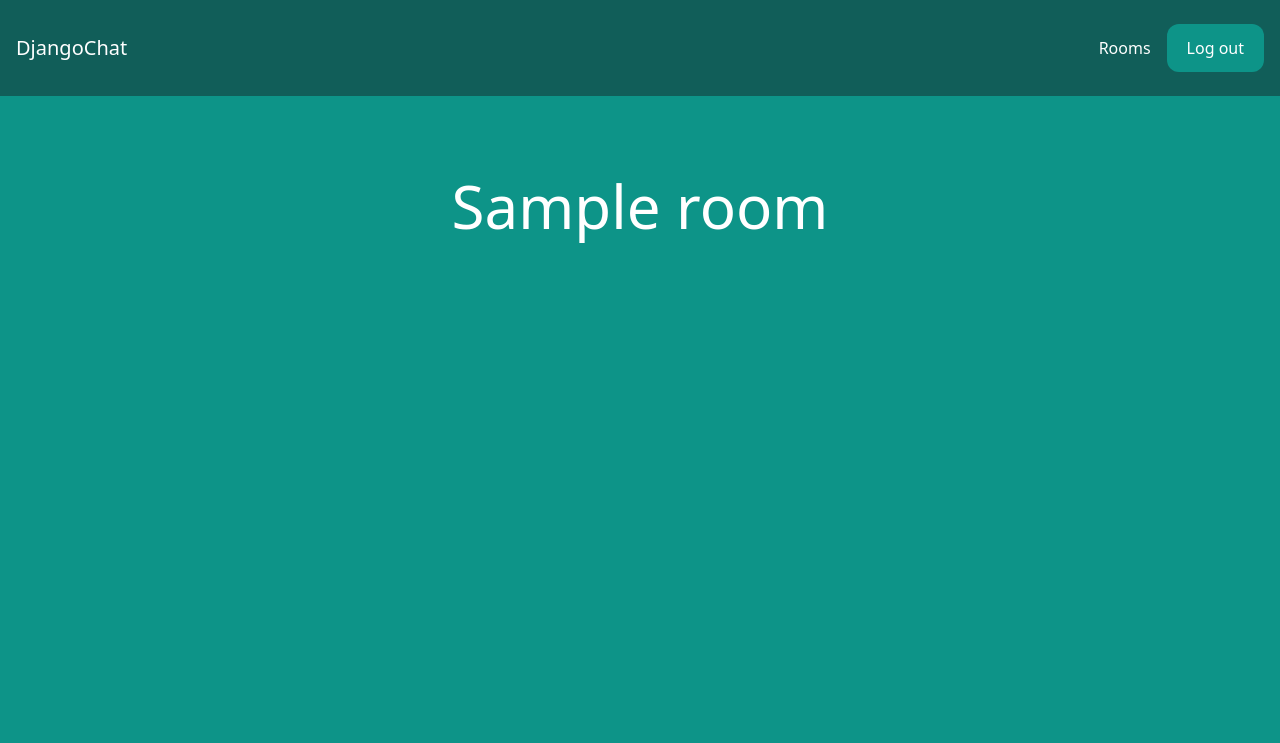
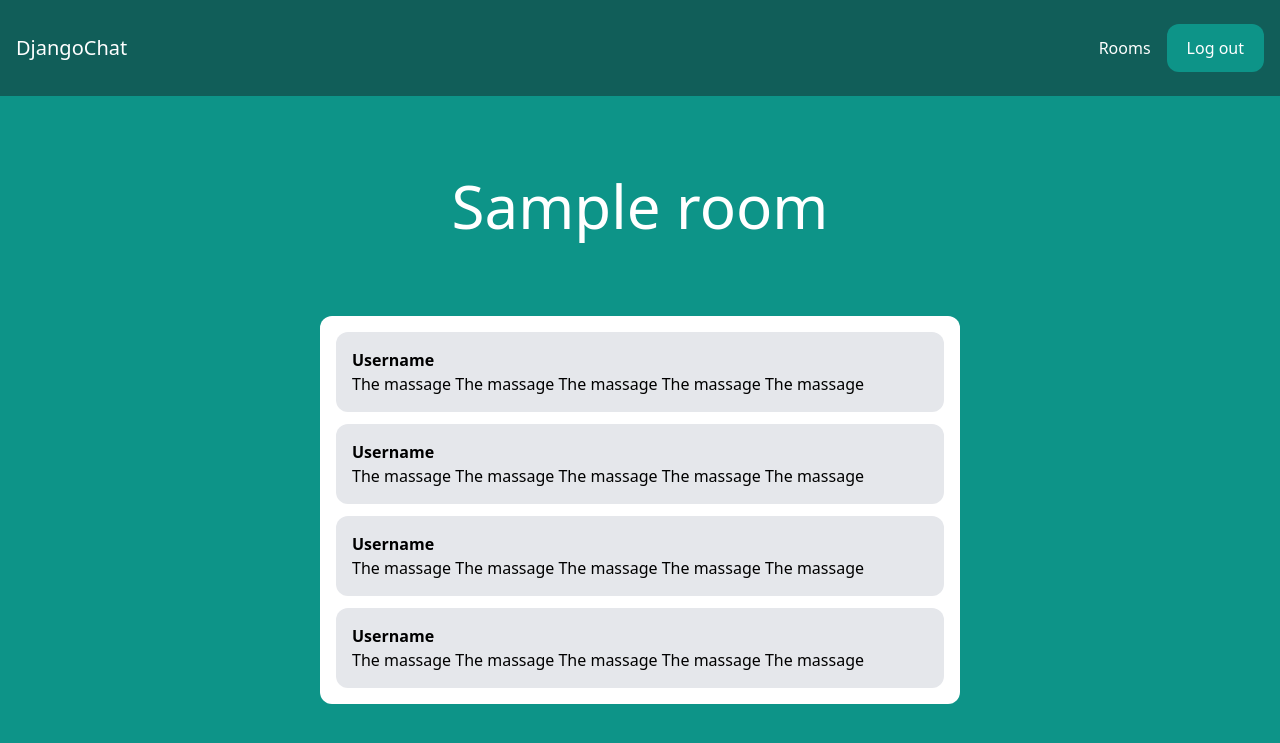
Before and after one commit to dawmro/django_chat, a Django app: a page that uses django_chat/room/templates/room/room.html in a window 1280 px wide. Shown: the top 743 px of the page. Run offline with Django 4.2, Linux system fonts and the light colour scheme; a user stored in the database is signed in; tables that the repository leaves empty hold one stand-in row (values such as "Sample post"); some libraries are stand-ins or nearby versions.

Commit message:
add dummy messages to chat room

```diff
--- a/django_chat/room/templates/room/room.html
+++ b/django_chat/room/templates/room/room.html
@@ -7,4 +7,30 @@
     <h1 class="text-3xl lg:text-6xl text-white">{{ room.name }}</h1>
 </div>
 
+<div class="lg:w-2/4 mx-4 lg:mx-auto p-4 bg-white rounded-xl">
+    <div class="chat-messages space-y-3" id="chat-messages">
+
+        <div class="p-4 bg-gray-200 rounded-xl">
+            <p class="font-semibold">Username</p>
+            <p> The massage The massage The massage The massage The massage</p>
+        </div>
+
+        <div class="p-4 bg-gray-200 rounded-xl">
+            <p class="font-semibold">Username</p>
+            <p> The massage The massage The massage The massage The massage</p>
+        </div>
+
+        <div class="p-4 bg-gray-200 rounded-xl">
+            <p class="font-semibold">Username</p>
+            <p> The massage The massage The massage The massage The massage</p>
+        </div>
+
+        <div class="p-4 bg-gray-200 rounded-xl">
+            <p class="font-semibold">Username</p>
+            <p> The massage The massage The massage The massage The massage</p>
+        </div>
+
+    </div>
+</div>
+
 {% endblock %}
```
